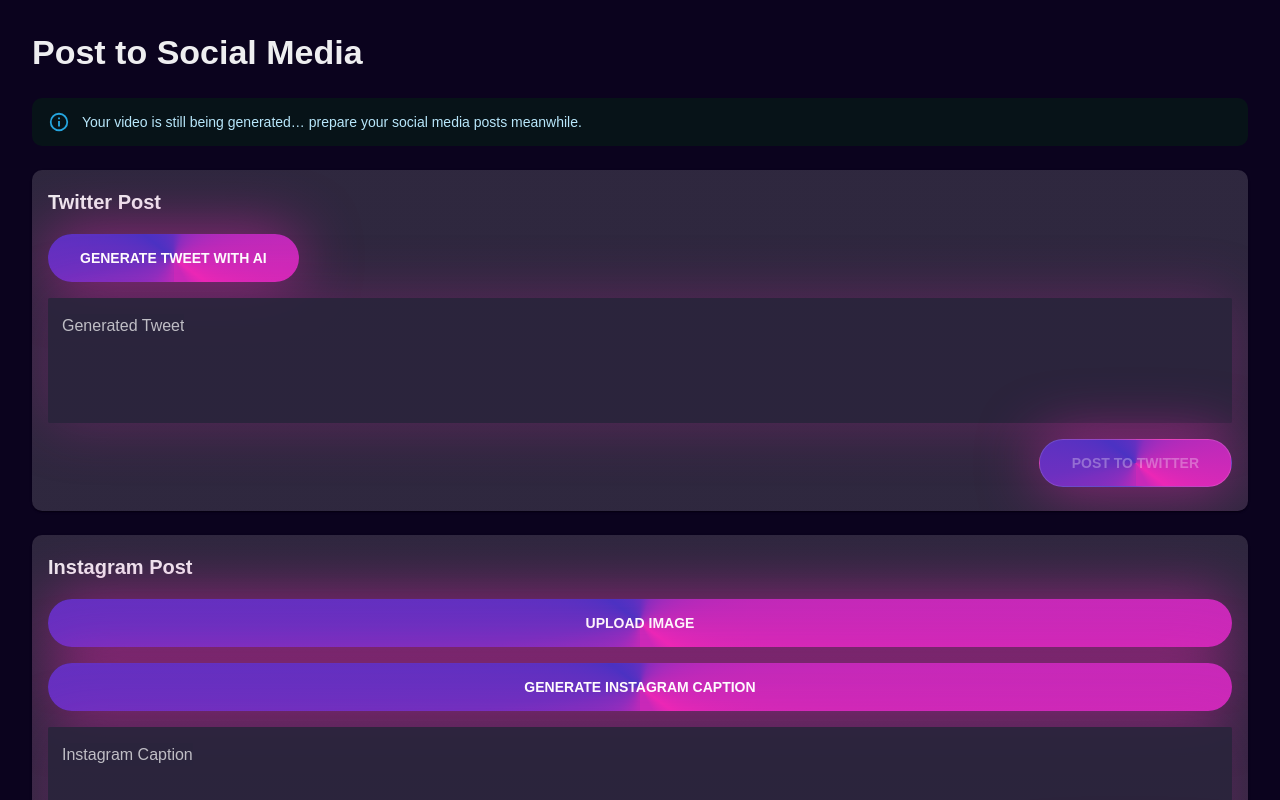
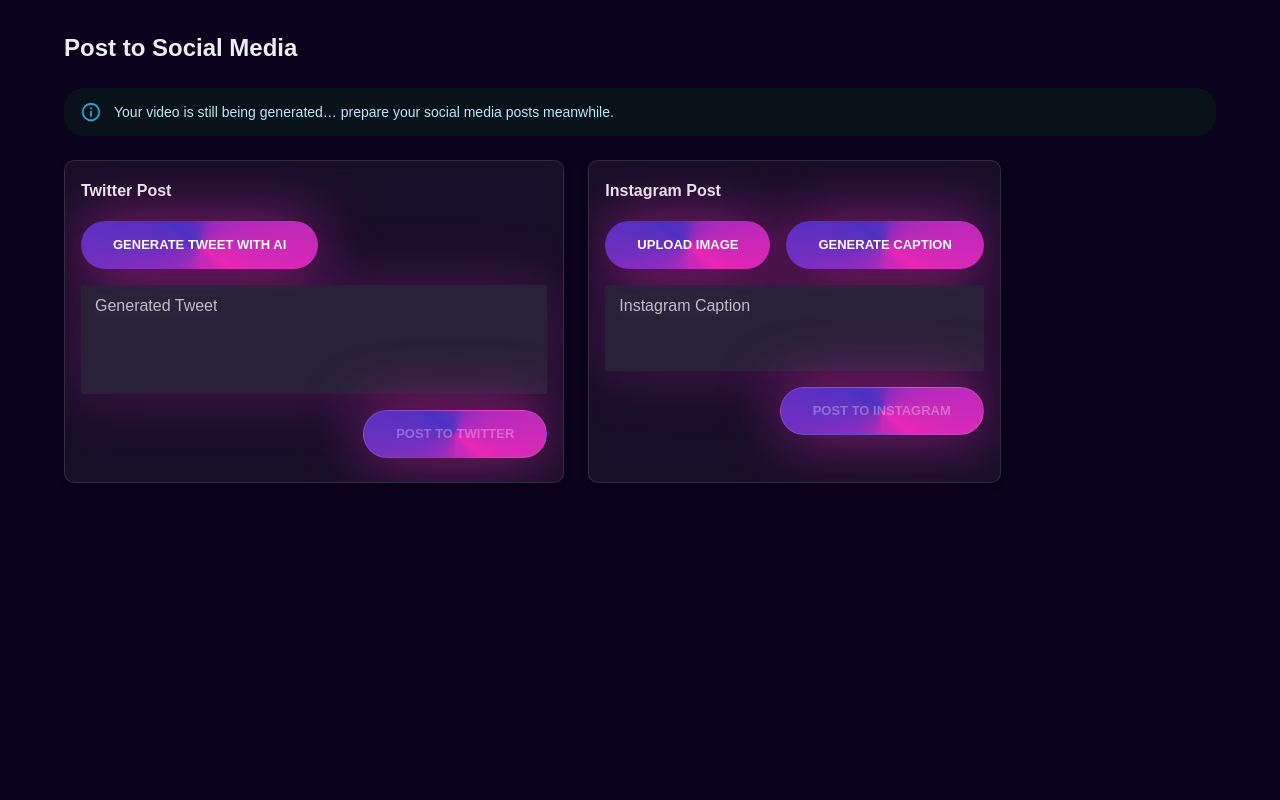
Before and after one commit to harshaldulera/Adbaba, a React (Vite) app in the folder babaji/: page /post-to-social in a window 1280 px wide. Shown: the top 800 px of the page. Built offline with nearby package versions, Linux system fonts and the light colour scheme.

Commit message:
maybe system sort

```diff
--- a/babaji/src/components/WarRoomLoader.tsx
+++ b/babaji/src/components/WarRoomLoader.tsx
@@ -9,7 +9,6 @@
 
 const messages = [
   "Analyzing Brand Voice...",
-  "Identifying TOFU/MOFU Triggers...",
   "Calculating Conversion Logic...",
   "Drafting Node Architecture...",
   "Optimizing Funnel Flow...",
--- a/babaji/src/pages/postToSocial.tsx
+++ b/babaji/src/pages/postToSocial.tsx
@@ -6,17 +6,20 @@
     Card,
     CardContent,
     Typography,
-    LinearProgress,
     Dialog,
     DialogTitle,
     DialogContent,
     DialogActions,
     TextField,
     Stack,
-    Alert
+    Alert,
+    Container,
+    Grid,
+    useTheme
 } from "@mui/material";
 
 export default function PostToSocial() {
+    const theme = useTheme();
     const videoId = localStorage.getItem("videoId");
     const script = localStorage.getItem("videoScript");
 
@@ -142,21 +145,31 @@
     };
 
     return (
-        <Box sx={{ p: 4 }}>
-            <Typography variant="h4" sx={{ mb: 3 }} fontWeight="bold">
+        <Container maxWidth="lg" sx={{ py: 4 }}>
+            <Typography variant="h5" sx={{ mb: 3 }} fontWeight="bold">
                 Post to Social Media
             </Typography>
 
             {status !== "completed" && (
-                <Alert severity="info" sx={{ mb: 3 }}>
+                <Alert severity="info" sx={{ mb: 3, borderRadius: 2 }}>
                     Your video is still being generated… prepare your social media posts meanwhile.
                 </Alert>
             )}
 
+            <Grid container spacing={3}>
                 {/* TWITTER BOX */}
-            <Card sx={{ mb: 3 }}>
+                <Grid item xs={12} md={6}>
+                    <Card
+                        elevation={3}
+                        sx={{
+                            height: "100%",
+                            border: `1px solid ${theme.palette.divider}`,
+                            background: "rgba(255, 255, 255, 0.05)",
+                            backdropFilter: "blur(10px)",
+                        }}
+                    >
                         <CardContent>
-                    <Typography variant="h6" sx={{ mb: 2 }}>
+                            <Typography variant="subtitle1" fontWeight="bold" sx={{ mb: 2 }}>
                                 Twitter Post
                             </Typography>
 
@@ -164,8 +177,10 @@
                                 variant="contained"
                                 onClick={generateTweet}
                                 disabled={tweetLoading}
+                                size="small"
+                                sx={{ mb: 2 }}
                             >
-                        {tweetLoading ? "Generating tweet..." : "Generate Tweet with AI"}
+                                {tweetLoading ? "Generating..." : "Generate Tweet with AI"}
                             </Button>
 
                             <TextField
@@ -173,64 +188,81 @@
                                 multiline
                                 fullWidth
                                 rows={4}
-                        sx={{ mt: 2 }}
+                                size="small"
                                 value={tweet}
                                 onChange={(e) => setTweet(e.target.value)}
+                                sx={{ mb: 2 }}
                             />
 
-                    <Stack direction="row" justifyContent="flex-end" sx={{ mt: 2 }}>
+                            <Stack direction="row" justifyContent="flex-end">
                                 <Button
                                     variant="outlined"
                                     color="primary"
                                     disabled={!tweet}
                                     onClick={postTweetToTwitter}
+                                    size="small"
                                 >
                                     Post to Twitter
                                 </Button>
                             </Stack>
                         </CardContent>
                     </Card>
+                </Grid>
 
-            {/* ================================
-                INSTAGRAM BOX
-            ================================= */}
-            <Card sx={{ mb: 3 }}>
+                {/* INSTAGRAM BOX */}
+                <Grid item xs={12} md={6}>
+                    <Card
+                        elevation={3}
+                        sx={{
+                            height: "100%",
+                            border: `1px solid ${theme.palette.divider}`,
+                            background: "rgba(255, 255, 255, 0.05)",
+                            backdropFilter: "blur(10px)",
+                        }}
+                    >
                         <CardContent>
-                    <Typography variant="h6" sx={{ mb: 2 }}>
+                            <Typography variant="subtitle1" fontWeight="bold" sx={{ mb: 2 }}>
                                 Instagram Post
                             </Typography>
 
                             <Stack spacing={2}>
-                        <Button variant="contained" component="label">
+                                <Stack direction="row" spacing={2} alignItems="center">
+                                    <Button variant="contained" component="label" size="small">
                                         Upload Image
                                         <input hidden type="file" accept="image/*" onChange={handleImageUpload} />
                                     </Button>
-
-                        {igPreview && (
-                            <img
-                                src={igPreview}
-                                alt="preview"
-                                style={{
-                                    width: "200px",
-                                    borderRadius: "8px",
-                                    marginTop: "10px",
-                                }}
-                            />
-                        )}
 
                                     <Button
                                         variant="contained"
                                         onClick={generateInstagramCaption}
                                         disabled={igLoading}
+                                        size="small"
                                     >
-                            {igLoading ? "Generating caption…" : "Generate Instagram Caption"}
+                                        {igLoading ? "Generating..." : "Generate Caption"}
                                     </Button>
+                                </Stack>
+
+                                {igPreview && (
+                                    <Box
+                                        component="img"
+                                        src={igPreview}
+                                        alt="preview"
+                                        sx={{
+                                            width: "100%",
+                                            maxHeight: 200,
+                                            objectFit: "cover",
+                                            borderRadius: 2,
+                                            border: `1px solid ${theme.palette.divider}`,
+                                        }}
+                                    />
+                                )}
 
                                 <TextField
                                     label="Instagram Caption"
                                     multiline
                                     fullWidth
-                            rows={4}
+                                    rows={3}
+                                    size="small"
                                     value={igCaption}
                                     onChange={(e) => setIgCaption(e.target.value)}
                                 />
@@ -241,6 +273,7 @@
                                         color="secondary"
                                         disabled={!igImage}
                                         onClick={postToInstagram}
+                                        size="small"
                                     >
                                         Post to Instagram
                                     </Button>
@@ -248,30 +281,47 @@
                             </Stack>
                         </CardContent>
                     </Card>
+                </Grid>
 
                 {/* SHOW VIDEO */}
                 {status === "completed" && (
-                <Card>
+                    <Grid item xs={12}>
+                        <Card
+                            elevation={3}
+                            sx={{
+                                border: `1px solid ${theme.palette.divider}`,
+                                background: "rgba(255, 255, 255, 0.05)",
+                                backdropFilter: "blur(10px)",
+                            }}
+                        >
                             <CardContent>
-                        <Typography variant="h6">Your Video</Typography>
-                        <video controls width="600" src={videoUrl} style={{ marginTop: "10px" }} />
+                                <Typography variant="subtitle1" fontWeight="bold" sx={{ mb: 2 }}>
+                                    Your Video
+                                </Typography>
+                                <Box sx={{ display: 'flex', justifyContent: 'center' }}>
+                                    <video controls width="100%" style={{ maxWidth: "600px", borderRadius: "8px" }} src={videoUrl} />
+                                </Box>
                             </CardContent>
                         </Card>
+                    </Grid>
                 )}
+            </Grid>
 
             {/* SUCCESS POPUP */}
-            <Dialog open={openPopup} onClose={() => setOpenPopup(false)}>
+            <Dialog open={openPopup} onClose={() => setOpenPopup(false)} maxWidth="sm" fullWidth>
                 <DialogTitle>🎉 Video Ready!</DialogTitle>
                 <DialogContent>
                     <Typography sx={{ mb: 2 }}>
                         Your AI-generated marketing video is complete and ready to use!
                     </Typography>
+                    <Box sx={{ borderRadius: 2, overflow: 'hidden', border: `1px solid ${theme.palette.divider}` }}>
                         <video controls width="100%" src={videoUrl} />
+                    </Box>
                 </DialogContent>
                 <DialogActions>
-                    <Button onClick={() => setOpenPopup(false)}>Close</Button>
+                    <Button onClick={() => setOpenPopup(false)} size="small">Close</Button>
                 </DialogActions>
             </Dialog>
-        </Box>
+        </Container>
     );
 }
```
Lines whose indentation alone changed are shown as unchanged.
